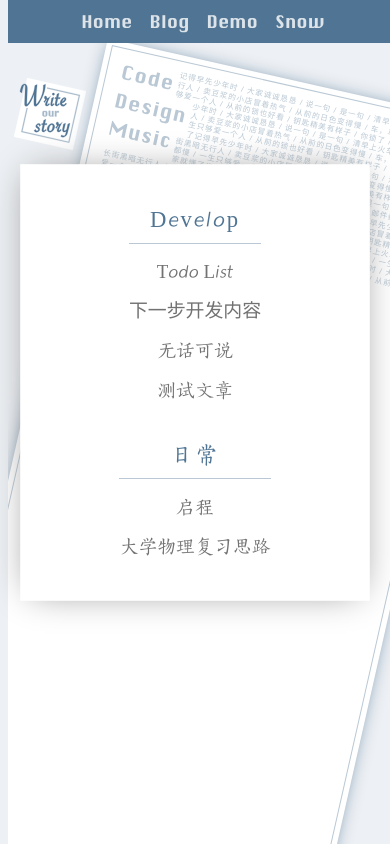
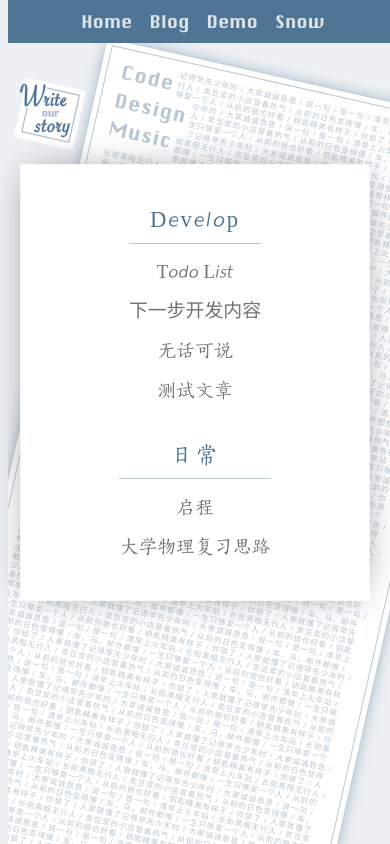
Before and after one commit to Softech86/softech80.github.build, a Vue app: page /#/ in a window 390 px wide. Built offline with nearby package versions, Linux system fonts and the light colour scheme.

Commit message:
update(home): better way to fill mask

```diff
--- a/src/style/home.scss
+++ b/src/style/home.scss
@@ -9,10 +9,12 @@ $width-page: 1.2rem;
   }
   .mask {
     padding: $width-side / $k $width-top / $k;
+  }
   .contents {
     padding: $font-lg / $k $font-lg / $k * 1.5;
     border: 3px / $k solid rgba($color-main, $op);
     box-shadow: white 0 0 0 $width-page / $k, $color-main 0 0 4rem / $k 0;
+  }
   .favor {
     $f: $font-lg * .7;
     $f1: $f * (5 - .7 * $k);
@@ -33,8 +35,6 @@ $width-page: 1.2rem;
   }
   .poem {
     font-size: $font-sm / $k;
-      }
-    }
   }
 }
 
@@ -61,24 +61,21 @@ $width-page: 1.2rem;
     box-sizing: border-box;
     position: fixed;
     top: 0;
+  }
 
   .contents {
     opacity: 1;
     width: 100vw;
-      height: 100vh;
+    height: 103vh;
     transform-origin: left top;
     transform: rotateZ(12.72deg);
     left: 25rem;
     top: -2rem;
     box-sizing: border-box;
 
+  }
+
   .poem {
-        .favor {
-          font-family: $font-effect-en;
-          float: left;
-          clear: both;
-          color: $color-main;
-        }
     font-family: $font-effect-zh;
     font-weight: 300;
     line-height: 1.2;
@@ -86,9 +83,15 @@ $width-page: 1.2rem;
 
     color: rgba($color-main, .4);
     letter-spacing: .1rem;
-        overflow: hidden;
+    //overflow: hidden;
+    word-break: break-all;
   }
-    }
+
+  .favor {
+    font-family: $font-effect-en;
+    float: left;
+    clear: both;
+    color: $color-main;
   }
 
   @include responsive(phone) {
--- a/src/style/markdown.scss
+++ b/src/style/markdown.scss
@@ -175,7 +175,8 @@
   code {
     padding: .1rem .5rem;
     margin: 0 .2rem;
-    font-size: 1.5rem;
+    //font-size: 1.5rem;
+    font-size: .9em;
     background: rgba($color-main, .15);
     border-radius: .2rem;
   }
@@ -240,7 +241,8 @@
   }
   img {
     box-sizing: border-box;
-    padding: 1px;
+    //padding: 1px;
+    display: block;
   }
 }
 
--- a/src/view/home.vue
+++ b/src/view/home.vue
@@ -4,9 +4,8 @@
     <div class="mask">
       <div class="contents page" ref="contents">
 
-        <div class="poem" v-if="poem.content">
+        <div class="poem" ref="poem" v-if="poem.content">
           <div class="favor" v-for="f in ['Code', 'Design', 'Music']">{{f}}</div>
-          {{(poem.content).repeat(1 + len / poem.content.length).slice(0, len)}}
         </div>
       </div>
     </div>
@@ -46,11 +45,9 @@
     },
     data () {
       return {
-        cw: 0,
         poems: [],
         poem: {},
-        groups: [],
-        len: 760
+        groups: []
       }
     },
     async created () {
@@ -58,20 +55,21 @@
       this.groups = (await axios(`/static/markdown/tree.json`)).data.children
       const index = Math.floor((Math.random() * this.poems.length))
       this.poem = this.poems[index]
-    },
-    mounted () {
-      const c = this.$refs.contents
-      this.cw = window.getComputedStyle(c).width
 
-      // magic
-      let l = parseInt(this.cw) + 36
-      let y
-      if (l <= 540) {
-        y = 0.0205 * l * l - 10.816 * l + 1718
-      } else {
-        y = 0.0006 * l * l + 2.87 * l - 2004
-      }
-      this.len = parseInt(y)
+      this.$nextTick(() => {
+        const poem = this.$refs.poem
+        for (let i = 0; i < 100; ++i) {
+          const t = document.createTextNode(this.poem.content)
+          const n = document.createElement('span')
+          n.appendChild(t)
+          poem.appendChild(n)
+          const bcr = n.getBoundingClientRect()
+          if (bcr.top > window.innerHeight && bcr.left > window.innerWidth) {
+            poem.removeChild(n)
+            break
+          }
+        }
+      })
     }
   }
 </script>
```
Lines whose indentation alone changed are shown as unchanged.
